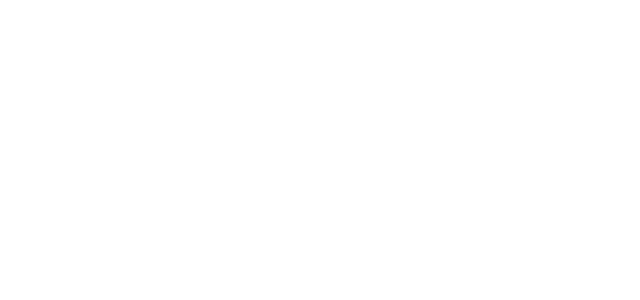
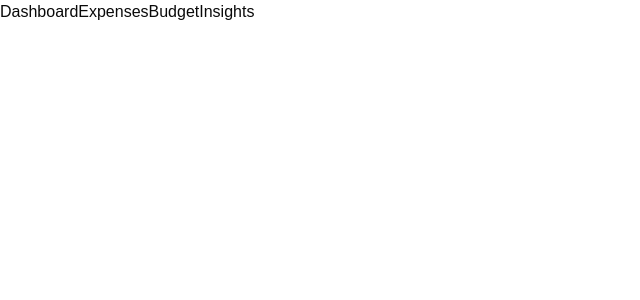
Before and after one commit to CAYA-HQ/Budgeet, a React app in the folder frontend/: page /dashboard in a window 1280 px wide. Before the commit this address had no page. Shown: the top 300 px of the page, without its empty margins (0-640 px from the left). Built offline with nearby package versions, Linux system fonts and the light colour scheme; the HTML template or start-up script is replaced by a standard one.

Commit message:
feat: add Layout component with shared navigation

```diff
--- a/frontend/src/App.jsx
+++ b/frontend/src/App.jsx
@@ -1,4 +1,5 @@
 import { BrowserRouter, Routes, Route } from 'react-router-dom'
+import Layout from './components/Layout'
 import DashboardPage from './features/dashboard/DashboardPage'
 import ExpensesPage from './features/expenses/ExpensesPage'
 import BudgetPage from './features/budget/BudgetPage'
@@ -7,12 +8,14 @@
 function App() {
   return (
     <BrowserRouter>
+      <Layout>
         <Routes>
           <Route path="/" element={<DashboardPage />} />
           <Route path="/expenses" element={<ExpensesPage />} />
           <Route path="/budget" element={<BudgetPage />} />
           <Route path="/insights" element={<InsightsPage />} />
         </Routes>
+      </Layout>
     </BrowserRouter>
   )
 }
--- /dev/null
+++ b/frontend/src/components/Layout.jsx
@@ -0,0 +1,19 @@
+import { Link } from 'react-router-dom'
+
+function Layout({ children }) {
+  return (
+    <div className="app">
+      <nav>
+        <Link to="/">Dashboard</Link>
+        <Link to="/expenses">Expenses</Link>
+        <Link to="/budget">Budget</Link>
+        <Link to="/insights">Insights</Link>
+      </nav>
+      <main>
+        {children}
+      </main>
+    </div>
+  )
+}
+
+export default Layout
```
Lines whose indentation alone changed are shown as unchanged.
